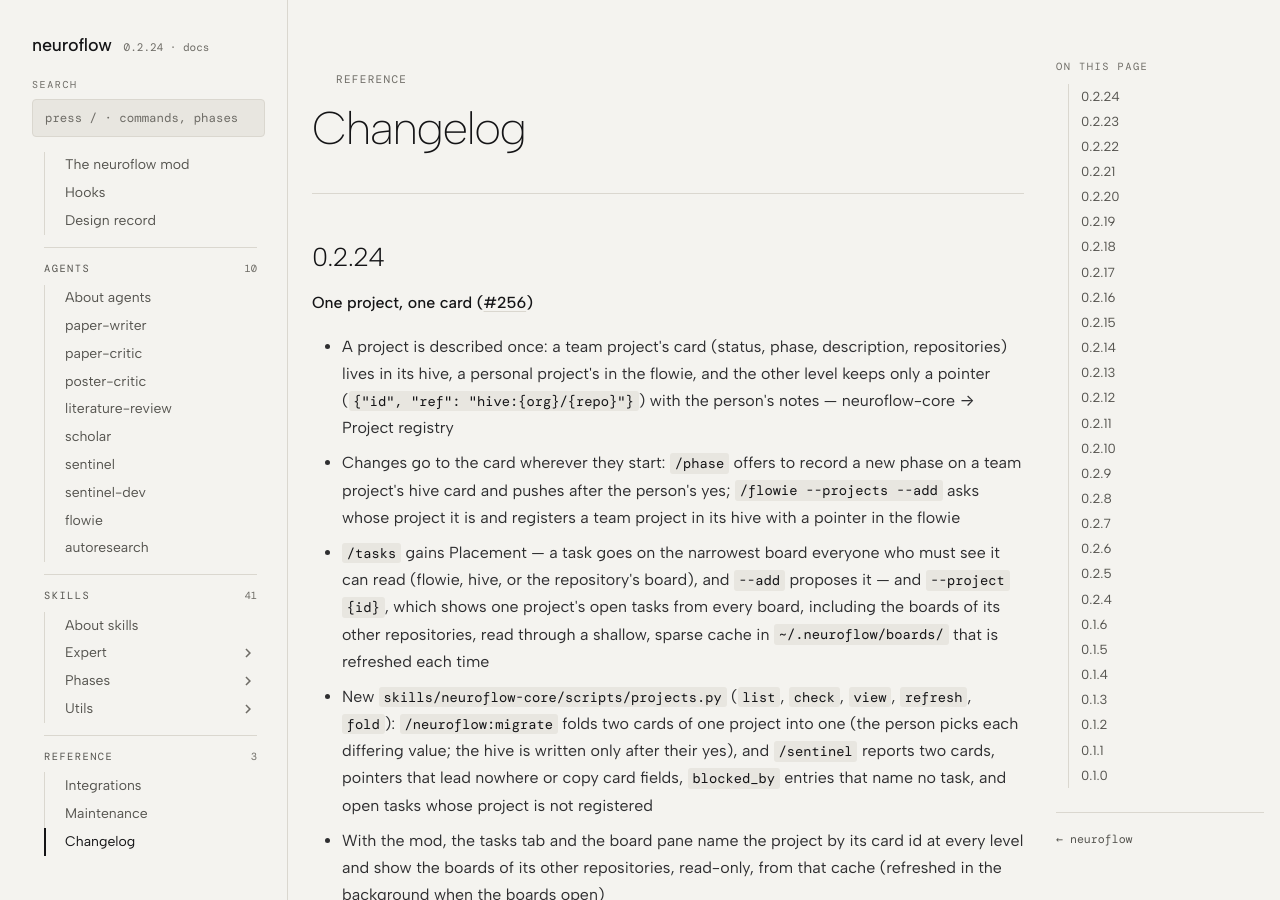
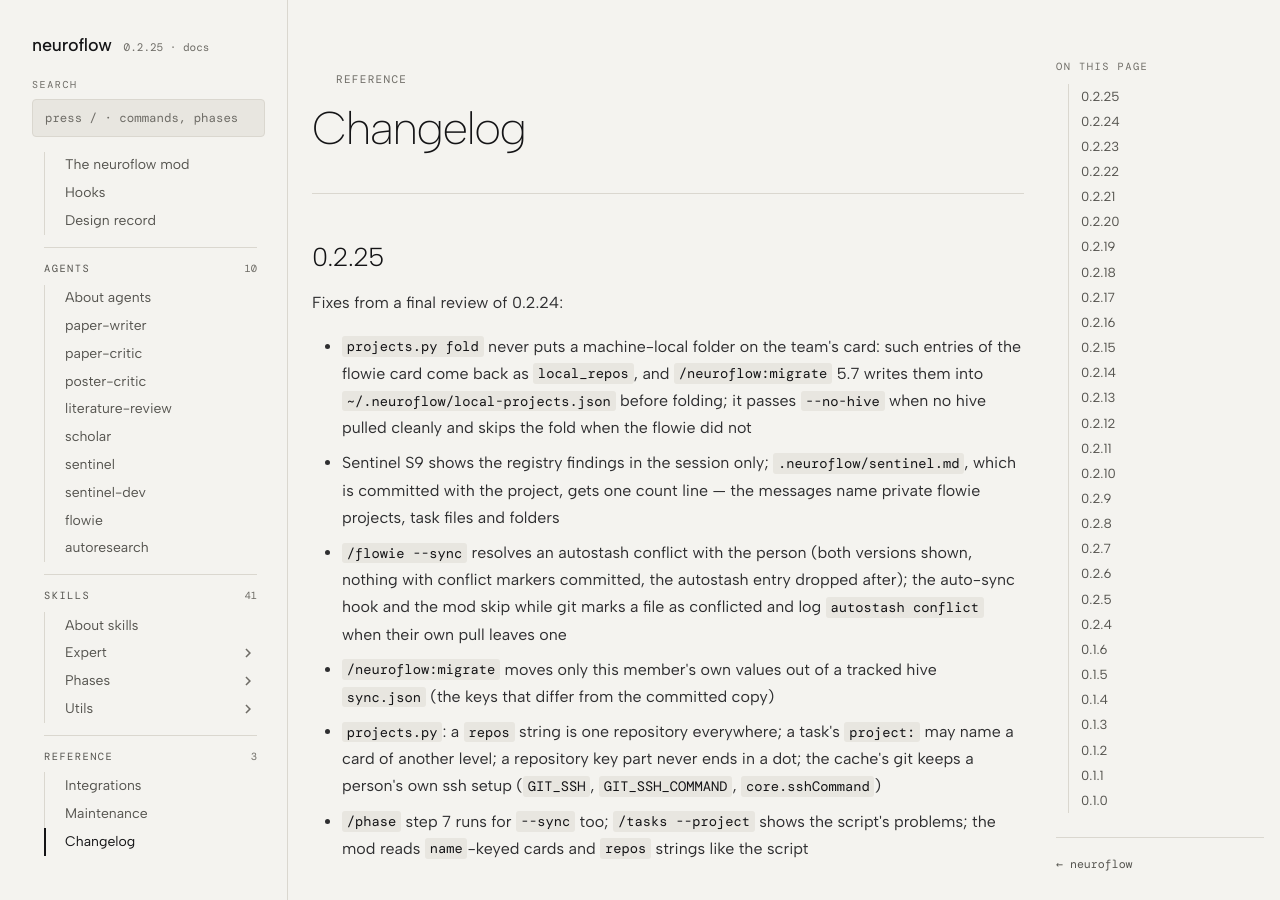
Before and after one commit to stanislavjiricek/neuroflow, an MkDocs documentation site: the page built from docs/changelog.md, in a window 1280 px wide and 900 px high. Built offline with MkDocs 1.6.1 and Material for MkDocs 9.7.7, drawn with Linux system fonts in a browser that asks for light colours; some web fonts are replaced; comment, search, counter and statistics services are not loaded.

Commit message:
chore(release): 0.2.25 — final-review fixes for the project registry and flowie sync
Co-Authored-By: Claude Opus 5.5 <noreply@anthropic.com>

```diff
--- a/docs/changelog.md
+++ b/docs/changelog.md
@@ -5,6 +5,17 @@ title: Changelog
 # Changelog
 
 ---
+
+## 0.2.25
+
+Fixes from a final review of 0.2.24:
+
+- `projects.py fold` never puts a machine-local folder on the team's card: such entries of the flowie card come back as `local_repos`, and `/neuroflow:migrate` 5.7 writes them into `~/.neuroflow/local-projects.json` before folding; it passes `--no-hive` when no hive pulled cleanly and skips the fold when the flowie did not
+- Sentinel S9 shows the registry findings in the session only; `.neuroflow/sentinel.md`, which is committed with the project, gets one count line — the messages name private flowie projects, task files and folders
+- `/flowie --sync` resolves an autostash conflict with the person (both versions shown, nothing with conflict markers committed, the autostash entry dropped after); the auto-sync hook and the mod skip while git marks a file as conflicted and log `autostash conflict` when their own pull leaves one
+- `/neuroflow:migrate` moves only this member's own values out of a tracked hive `sync.json` (the keys that differ from the committed copy)
+- `projects.py`: a `repos` string is one repository everywhere; a task's `project:` may name a card of another level; a repository key part never ends in a dot; the cache's git keeps a person's own ssh setup (`GIT_SSH`, `GIT_SSH_COMMAND`, `core.sshCommand`)
+- `/phase` step 7 runs for `--sync` too; `/tasks --project` shows the script's problems; the mod reads `name`-keyed cards and `repos` strings like the script
 
 ## 0.2.24
 
--- a/mkdocs.yml
+++ b/mkdocs.yml
@@ -74,7 +74,7 @@ markdown_extensions:
   - pymdownx.smartsymbols
 
 extra:
-  version: "0.2.24"
+  version: "0.2.25"
   social:
     - icon: fontawesome/brands/github
       link: https://github.com/stanislavjiricek/neuroflow
```
Also changed, not shown: .neuroflow/project_config.md (+1 -1 lines), README.md (+5 -0 lines), 2 other files.
